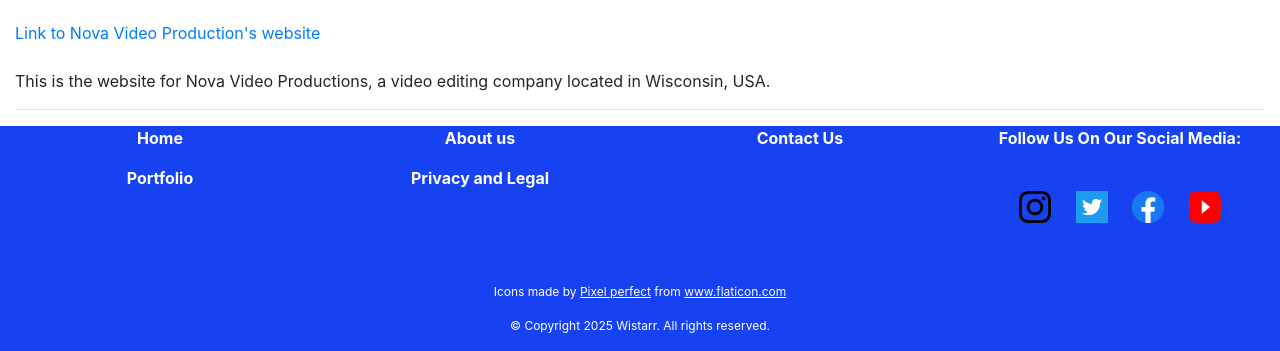
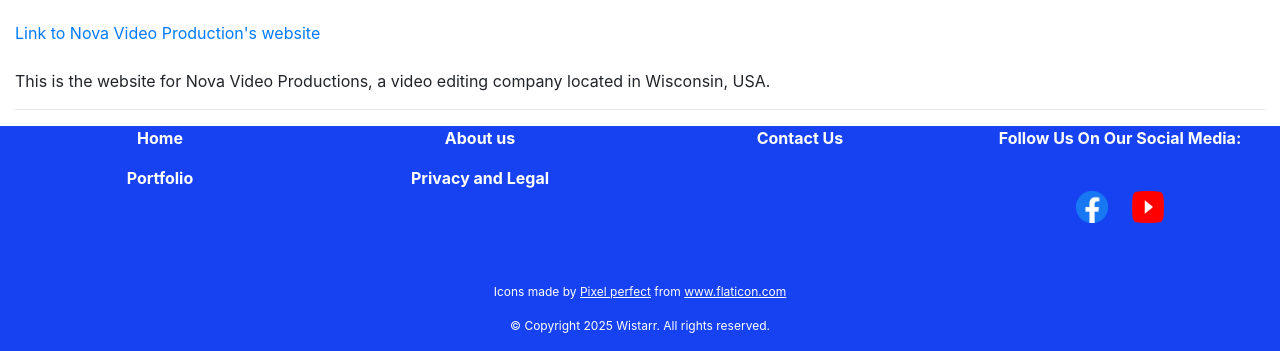
Before and after one commit to eduardoluis11/wistarr, a plain HTML site: page portfolio.html in a window 1280 px wide. Shown: the part 3112-3463 px from the top of the page. Drawn offline with nearby package versions, Linux system fonts and the light colour scheme.

Commit message:
Updated Footers
I removed the Links to the Wistarr Instagram and Twitter accounts form the footers from each HTML file.

```diff
--- a/portfolio.html
+++ b/portfolio.html
@@ -402,13 +402,15 @@
                     <div class="icon-padding-2"> <!-- This will add horizontal padding to all of the social media icons. -->
                         <!-- Social media icons. -->
                         <!-- Icons made by Pixel perfect from www.flaticon.com -->
-                        <a href="https://www.instagram.com/wistarr_official/" target="_blank">
-                            <img src="img/instagram2.png" alt="Instagram icon." width="32px" height="32px">
-                        </a>
 
-                        <a href="https://twitter.com/WistarrOfficial" target="_blank">
-                            <img src="img/twitter2.png" alt="Twitter icon." width="32px" height="32px">
-                        </a>
+                        <!-- I will deactivate the Instagram and the Twitter accounts for the time being. -->
+                        <!--                        <a href="https://www.instagram.com/wistarr_official/" target="_blank">-->
+                        <!--                            <img src="img/instagram2.png" alt="Instagram icon." width="32px" height="32px">-->
+                        <!--                        </a>-->
+
+                        <!--                        <a href="https://twitter.com/WistarrOfficial" target="_blank">-->
+                        <!--                            <img src="img/twitter2.png" alt="Twitter icon." width="32px" height="32px">-->
+                        <!--                        </a>-->
                         <a href="https://www.facebook.com/WistarrOfficial" target="_blank">
                             <img src="img/facebook2.png" alt="Facebook icon." width="32px" height="32px">
                         </a>
```
Also changed, not shown: about.html (+8 -6 lines), contact.html (+9 -6 lines), index.html (+9 -6 lines), privacy_n_legal.html (+9 -6 lines).
